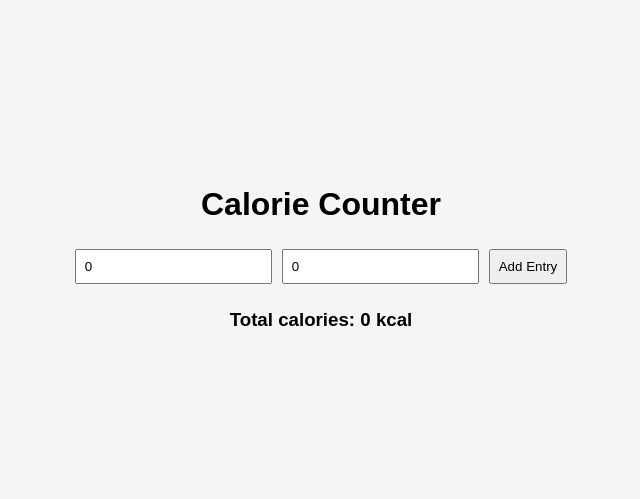
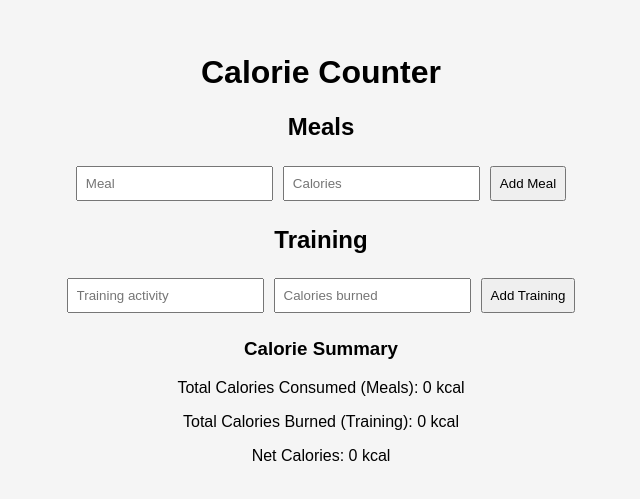
Before and after one commit to MarcinK420/CalorieBank, a React (Create React App) app: page / in a window 1280 px wide. Shown: the part 143-642 px from the top of the page, without its empty margins (319-959 px from the left). Built offline with nearby package versions, Linux system fonts and the light colour scheme.

Commit message:
ver 0.2
teraz program ma oddzielna rubryke na dodawanie jedzenia i dodawanie treningow, oraz zlicza kalorie neutralne

```diff
--- a/src/App.js
+++ b/src/App.js
@@ -1,22 +1,40 @@
 import React, {useState} from 'react';
-import CalorieForm from './components/CalorieForm';
-import CalorieList from './components/CalorieList';
+import MealForm from './components/MealForm';
+import MealList from './components/MealList';
+import TrainingForm from './components/TrainingForm';
+import TrainingList from './components/TrainingList';
 import CalorieSummary from './components/CalorieSummary';
 import './App.css';
 
 function App() {
-  const [entries, setEntries] = useState([]);
+  const [mealEntries, setMealEntries] = useState([]);
+  const [trainingEntries, setTrainingEntries] = useState([]);
 
-  const handleAddEntry = (entry) => {
-    setEntries([entry, ...entries]);
+  const handleAddMeal = (meal) => {
+    setMealEntries([meal, ...mealEntries]);
+  };
+
+  const handleAddTraining = (training) => {
+    setTrainingEntries([training, ...trainingEntries]);
   };
 
   return (
     <div className="container">
       <h1>Calorie Counter</h1>
-      <CalorieForm onAddEntry={handleAddEntry} />
-      <CalorieList entries={entries} />
-      <CalorieSummary entries={entries} />
+
+      <section>
+        <h2>Meals</h2>
+        <MealForm onAddMeal={handleAddMeal} />
+        <MealList entries={mealEntries}/>
+      </section>
+
+      <section>
+        <h2>Training</h2>
+        <TrainingForm onAddTraining={handleAddTraining} />
+        <TrainingList entries={trainingEntries}/>
+      </section>
+
+      <CalorieSummary mealEntries={mealEntries} trainingEntries={trainingEntries} />
     </div>
   );
 }
--- a/src/components/CalorieForm.js
+++ /dev/null
@@ -1,26 +0,0 @@
-import React, {useState} from "react";
-
-function CalorieForm({onAddEntry}){
-    const [calories, setCalories] = useState(0);
-    const [training, setTraining] = useState(0);
-
-    const handleSumit = (e) => {
-        e.preventDefault();
-        if(calories && training){
-        onAddEntry({calories: Number(calories), training, id: Date.now()});
-        setCalories('');
-        setTraining('');
-        }
-};
-
-return (
-    <form onSubmit={handleSumit}>
-        <input type="number" placeholder="Calories" value={calories}
-        onChange={(e) => setCalories(e.target.value)} required/>
-        <input type="text" placeholder="Training" value={training}
-        onChange={(e) => setTraining(e.target.value)} required/>
-        <button type="submit">Add Entry</button>
-    </form>
-);
-}
-export default CalorieForm;
--- a/src/components/CalorieList.js
+++ /dev/null
@@ -1,14 +0,0 @@
-import React from "react";
-
-function CalorieList ({entries}){
-    return (
-        <ul>
-            {entries.map((entry) => (
-                <li key={entry.id}>
-                    {entry.training}: {entry.calories} kcal
-                </li>
-            ))}
-        </ul>
-    );
-}
-export default CalorieList;
--- a/src/components/CalorieSummary.js
+++ b/src/components/CalorieSummary.js
@@ -1,11 +1,19 @@
 import React from "react";
 
-function CalorieSummary({ entries }) {
-    const totalCalories = entries.reduce((total, entry) => total + entry.calories, 0);
+function CalorieSummary({ mealEntries, trainingEntries }) {
+    const totalMealCalories = mealEntries.reduce((total, entry) => total + entry.calories, 0);
+    const totalTrainingCalories = trainingEntries.reduce((total, entry) => total + entry.calories, 0);
+
+    const netCalories = totalMealCalories - totalTrainingCalories;
+
     return (
         <div>
-            <h3>Total calories: {totalCalories} kcal</h3>
+            <h3>Calorie Summary</h3>
+            <p>Total Calories Consumed (Meals): {totalMealCalories} kcal</p>
+            <p>Total Calories Burned (Training): {totalTrainingCalories} kcal</p>
+            <p>Net Calories: {netCalories} kcal</p>
         </div>
     );
 }
+
 export default CalorieSummary;
--- /dev/null
+++ b/src/components/MealForm.js
@@ -0,0 +1,37 @@
+import React, {useState} from 'react';
+
+function MealForm({onAddMeal}) {
+    const [meal, setMeal] = useState('');
+    const [calories, setCalories] = useState('');
+
+    const handleSubmit = (e) => {
+        e.preventDefault();
+        if (meal && calories) {
+            onAddMeal({meal, calories: Number(calories), id: Date.now()});
+            setMeal('');
+            setCalories('');
+        }
+    };
+
+    return (
+        <form onSubmit={handleSubmit}>
+            <input
+                type="text"
+                placeholder="Meal"
+                value={meal}
+                onChange={(e) => setMeal(e.target.value)}
+                required
+            />
+            <input
+                type="number"
+                placeholder="Calories"
+                value={calories}
+                onChange={(e) => setCalories(e.target.value)}
+                required
+            />
+            <button type="submit">Add Meal</button>
+        </form>
+    );
+}
+
+export default MealForm;
--- /dev/null
+++ b/src/components/MealList.js
@@ -0,0 +1,15 @@
+import React from 'react';
+
+function MealList({entries}) {
+    return (
+        <ul>
+        {entries.map((entry) => (
+            <li key={entry.id}>
+                {entry.meal}: {entry.calories} kcal
+            </li>
+        ))}
+        </ul>
+    );
+}
+
+export default MealList;
--- /dev/null
+++ b/src/components/TrainingForm.js
@@ -0,0 +1,37 @@
+import React, {useState} from "react";
+
+function TrainingForm({onAddTraining}) {
+    const [training, setTraining] = useState('');
+    const [calories, setCalories] = useState('');
+
+    const handleSubmit = (e) => {
+        e.preventDefault();
+        if (training && calories) {
+            onAddTraining({training, calories: Number(calories), id: Date.now()});
+            setTraining('');
+            setCalories('');
+        }
+    };
+
+    return (
+        <form onSubmit={handleSubmit}>
+            <input
+            type="text"
+            placeholder="Training activity"
+            value={training}
+            onChange={(e) => setTraining(e.target.value)}
+            required
+            />
+            <input
+            type="number"
+            placeholder="Calories burned"
+            value={calories}
+            onChange={(e) => setCalories(e.target.value)}
+            required
+            />
+            <button type="submit">Add Training</button>
+        </form>
+    );
+}
+
+export default TrainingForm;
--- /dev/null
+++ b/src/components/TrainingList.js
@@ -0,0 +1,15 @@
+import React from "react";
+
+function TrainingList({ entries }) {
+    return (
+        <ul>
+        {entries.map((entry) => (
+            <li key={entry.id}>
+            {entry.training}: {entry.calories} kcal burned
+            </li>
+        ))}
+        </ul>
+    );
+}
+
+export default TrainingList;
```
